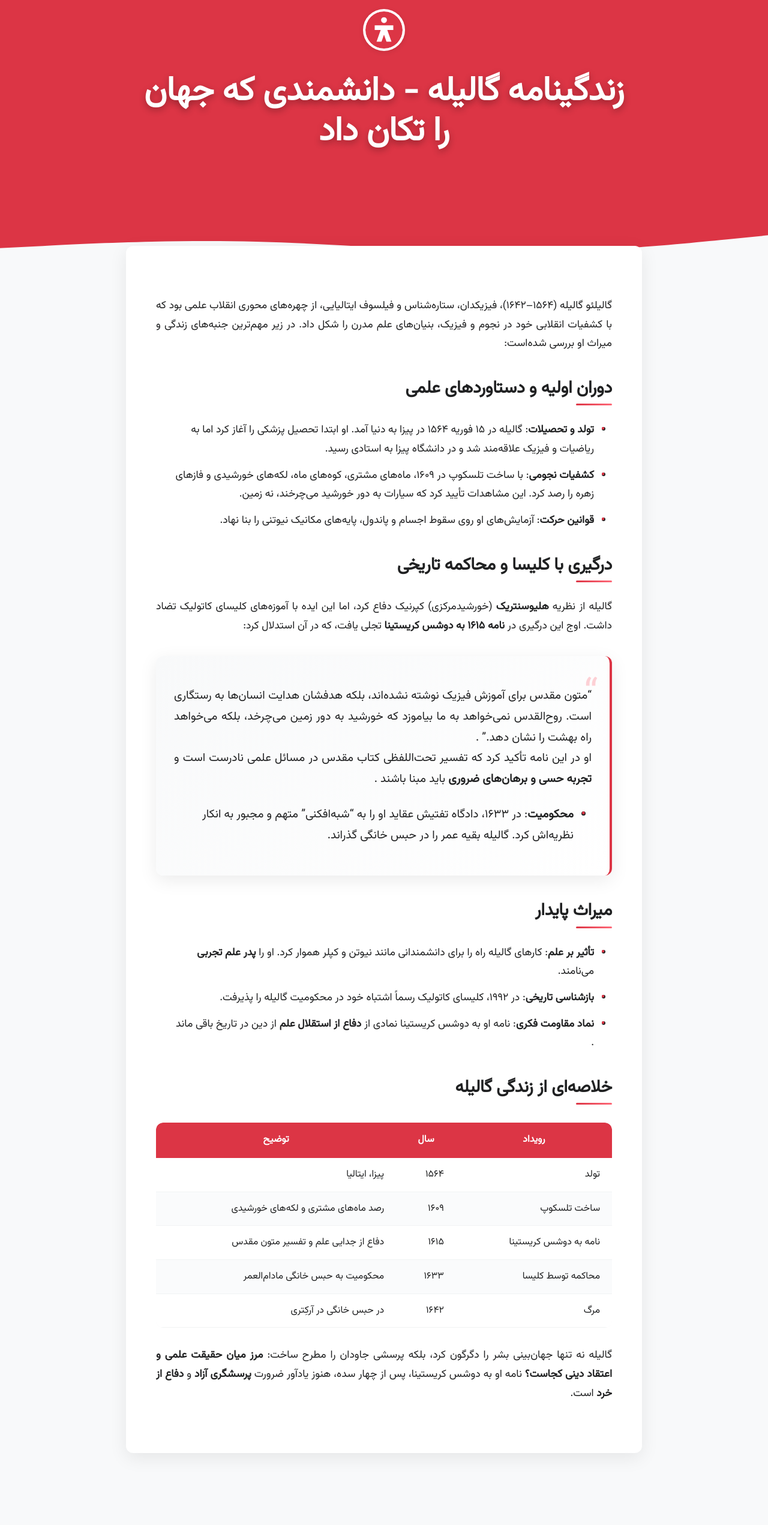
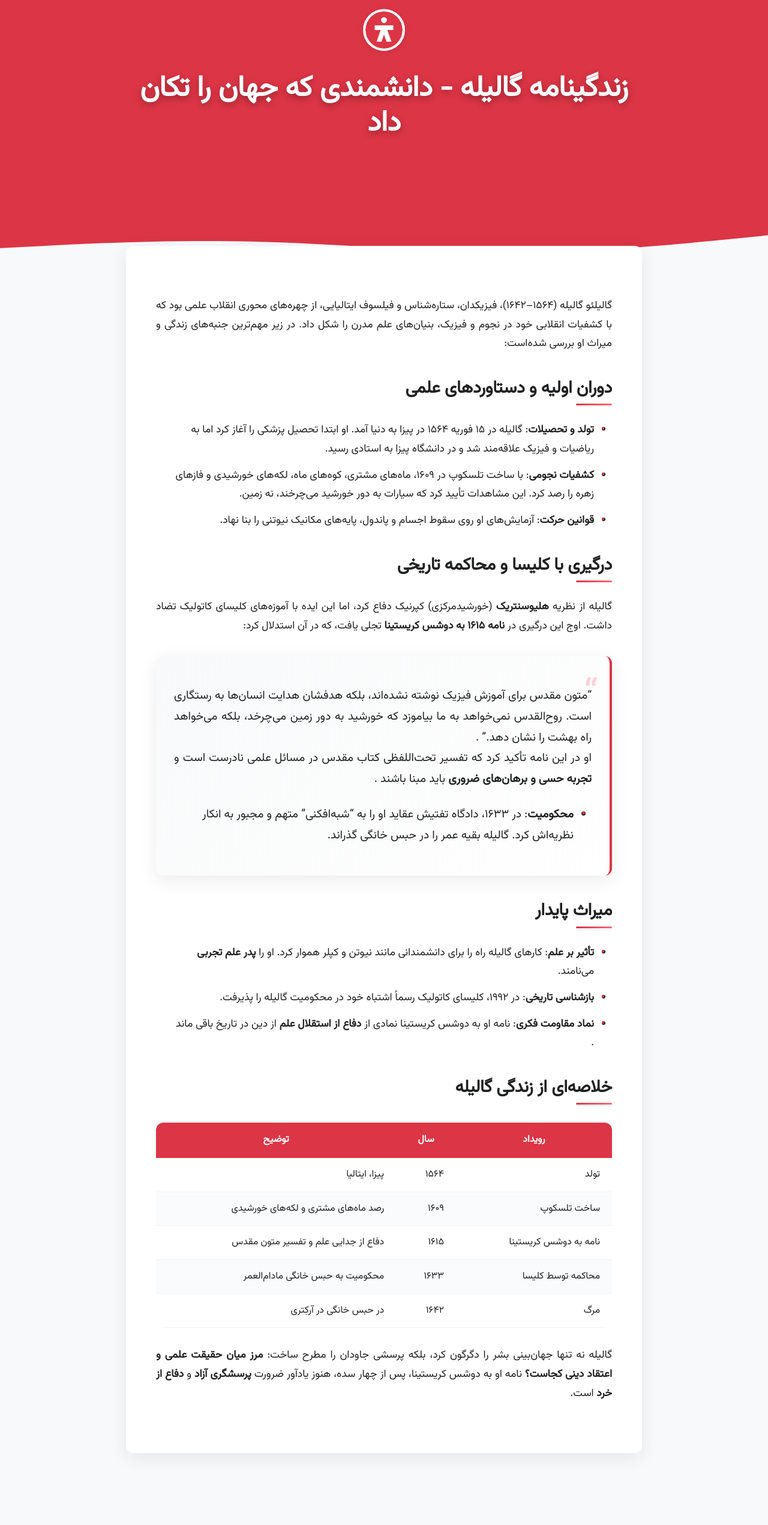
Before and after one commit to darkblog/darkblog.github.io, a Jekyll site: the page built from _posts/2025-7-5-68.md, in a window 1280 px wide. Shown: the whole page at 60% size. Built offline with Jekyll 4.4.1, drawn with Linux system fonts in a browser that asks for light colours.

Commit message:
Update post.html

```diff
--- a/_layouts/post.html
+++ b/_layouts/post.html
@@ -129,7 +129,7 @@
 
         .post-title {
             font-weight: 800;
-            font-size: 3.5rem;
+            font-size: 3rem; /* کاهش از 3.5rem به 3rem */
             text-shadow: 0 4px 12px rgba(0, 0, 0, 0.3);
             color: white;
             line-height: 1.2;
@@ -516,7 +516,7 @@
             }
 
             .post-title {
-                font-size: 2.8rem;
+                font-size: 2.4rem; /* کاهش از 2.8rem به 2.4rem */
             }
 
             article {
@@ -564,7 +564,7 @@
             }
 
             .post-title {
-                font-size: 2.2rem;
+                font-size: 1.9rem; /* کاهش از 2.2rem به 1.9rem */
             }
 
             .post-content table th,
```
